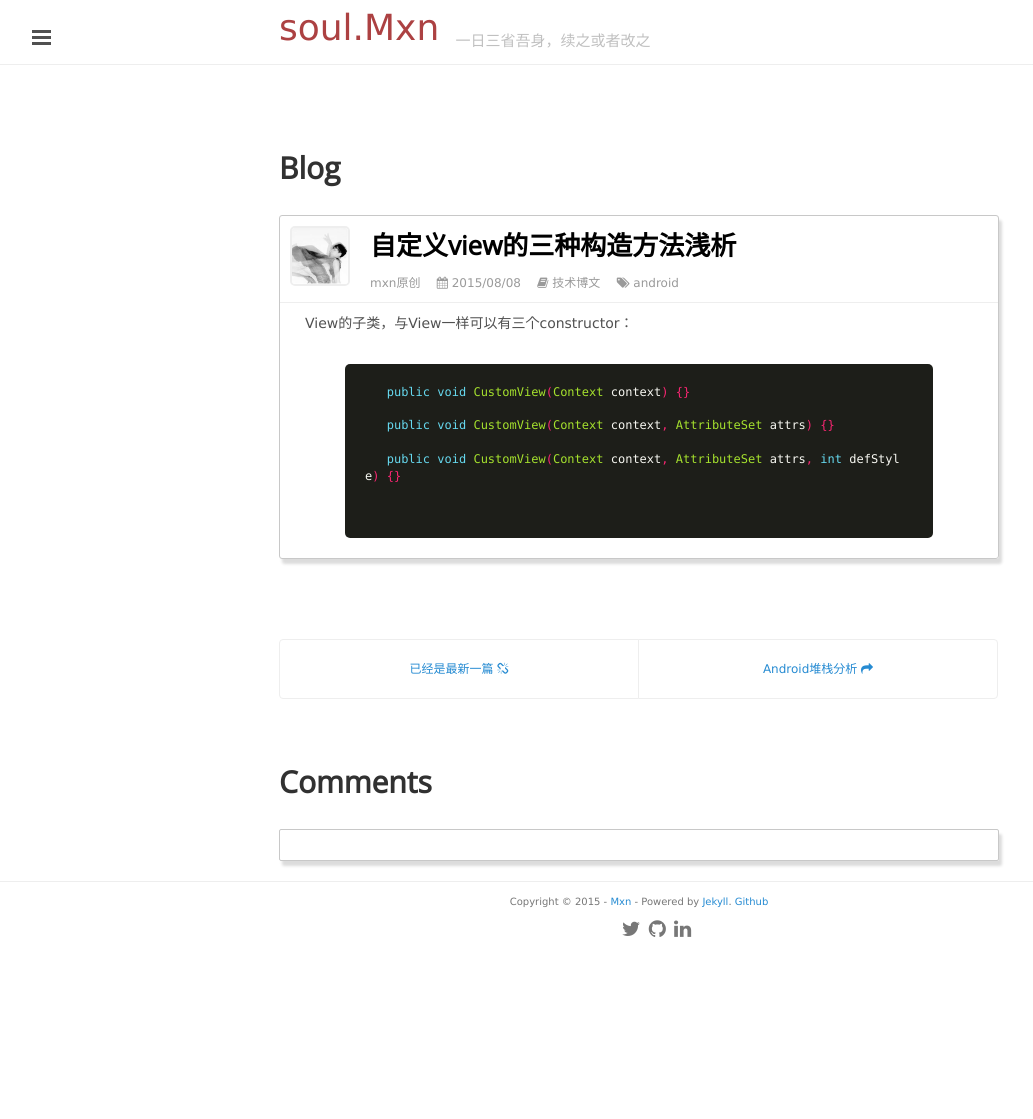
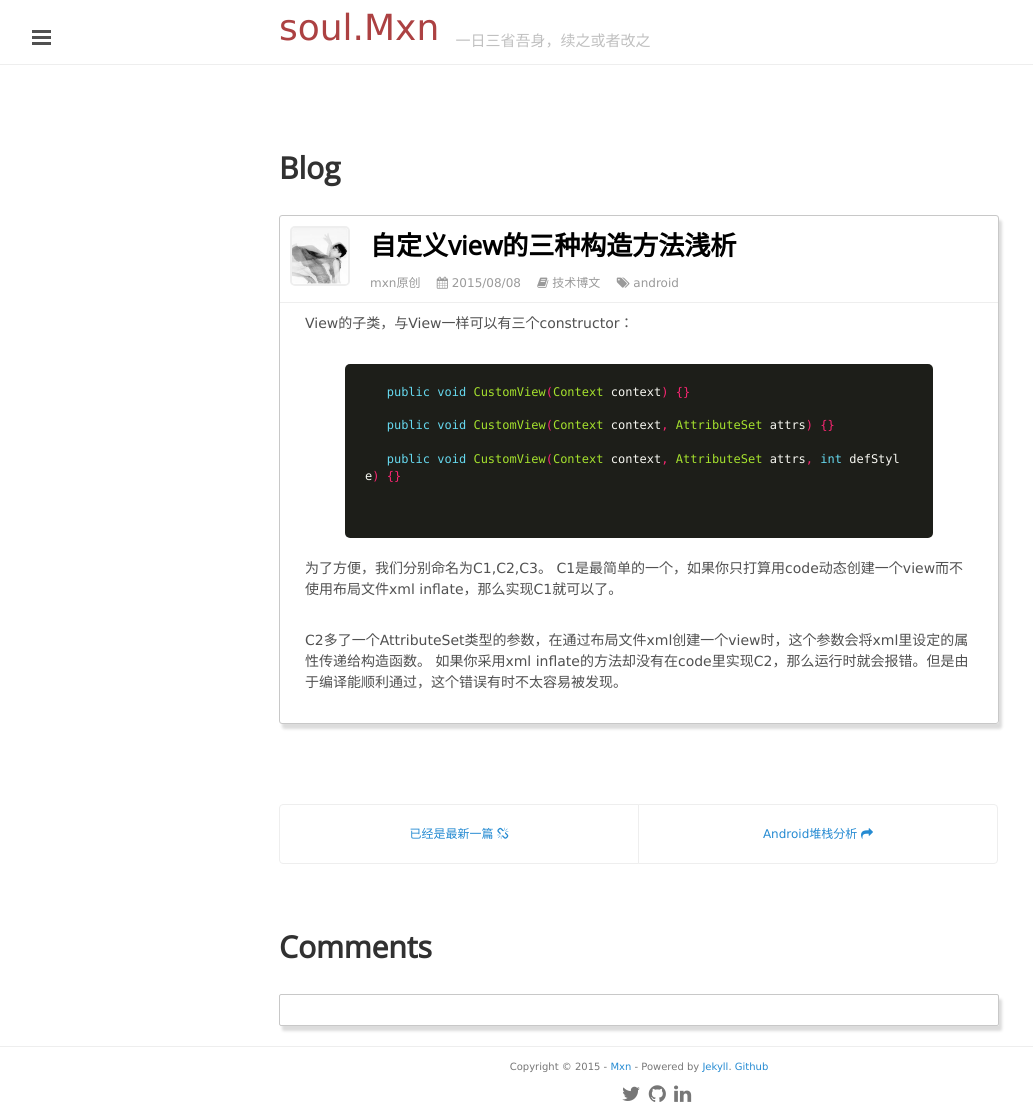
Before and after one commit to mxn21/mxn21.github.io, a Jekyll site: the page built from _posts/2015-8-8-自定义view的三种构造方法浅析.md, in a window 1280 px wide. Shown: the whole page, without its empty margins (1-1034 px from the left). Built offline with Jekyll 4.4.1, drawn with Linux system fonts in a browser that asks for light colours; Markdown is read by kramdown in place of the engine named in the settings; comment, search, counter and statistics services are not loaded; before the commit the page ends 954 px from its top, so only the background shows below that.

Commit message:
2313
2131321

```diff
--- a/_posts/2015-8-8-自定义view的三种构造方法浅析.md
+++ b/_posts/2015-8-8-自定义view的三种构造方法浅析.md
@@ -17,3 +17,9 @@
    public void CustomView(Context context, AttributeSet attrs, int defStyle) {}
 
    {% endhighlight %}
+
+为了方便，我们分别命名为C1,C2,C3。
+C1是最简单的一个，如果你只打算用code动态创建一个view而不使用布局文件xml inflate，那么实现C1就可以了。
+
+C2多了一个AttributeSet类型的参数，在通过布局文件xml创建一个view时，这个参数会将xml里设定的属性传递给构造函数。
+如果你采用xml inflate的方法却没有在code里实现C2，那么运行时就会报错。但是由于编译能顺利通过，这个错误有时不太容易被发现。
```
